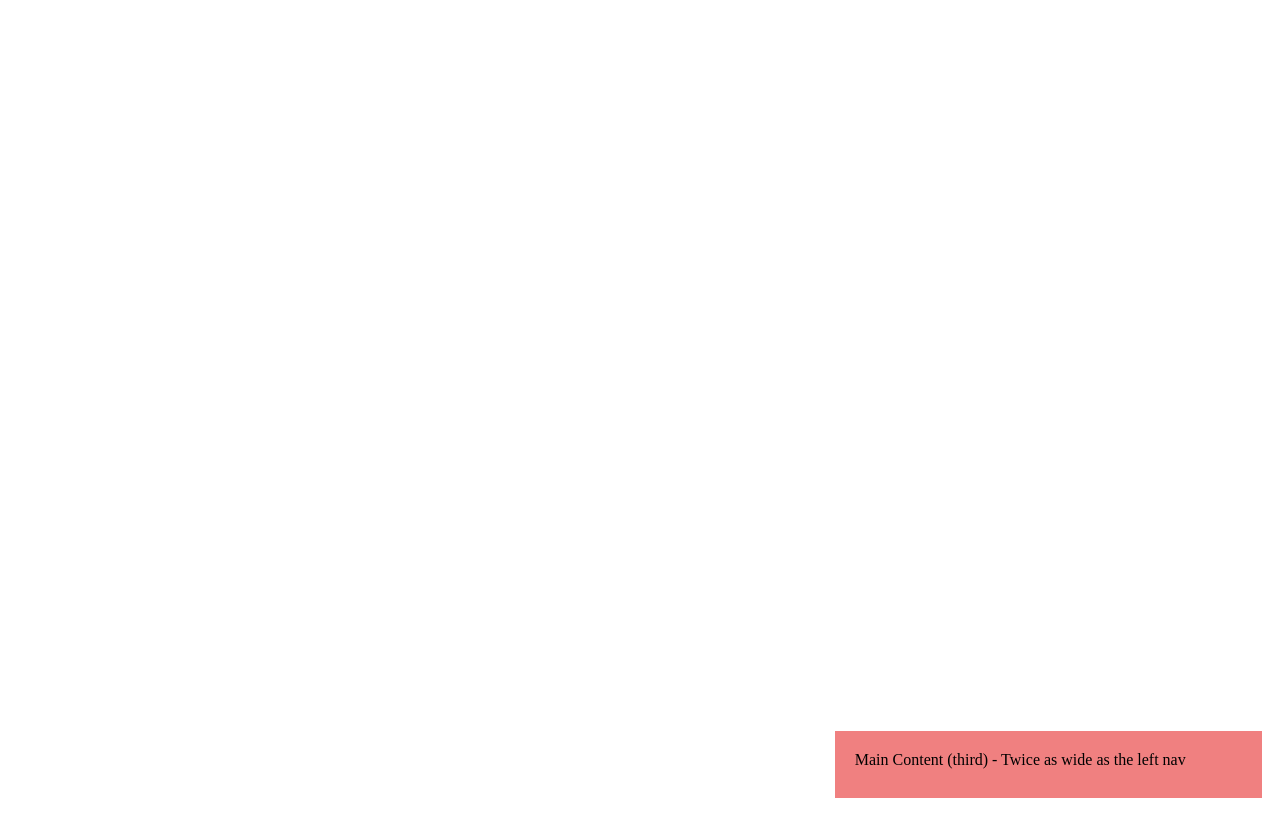
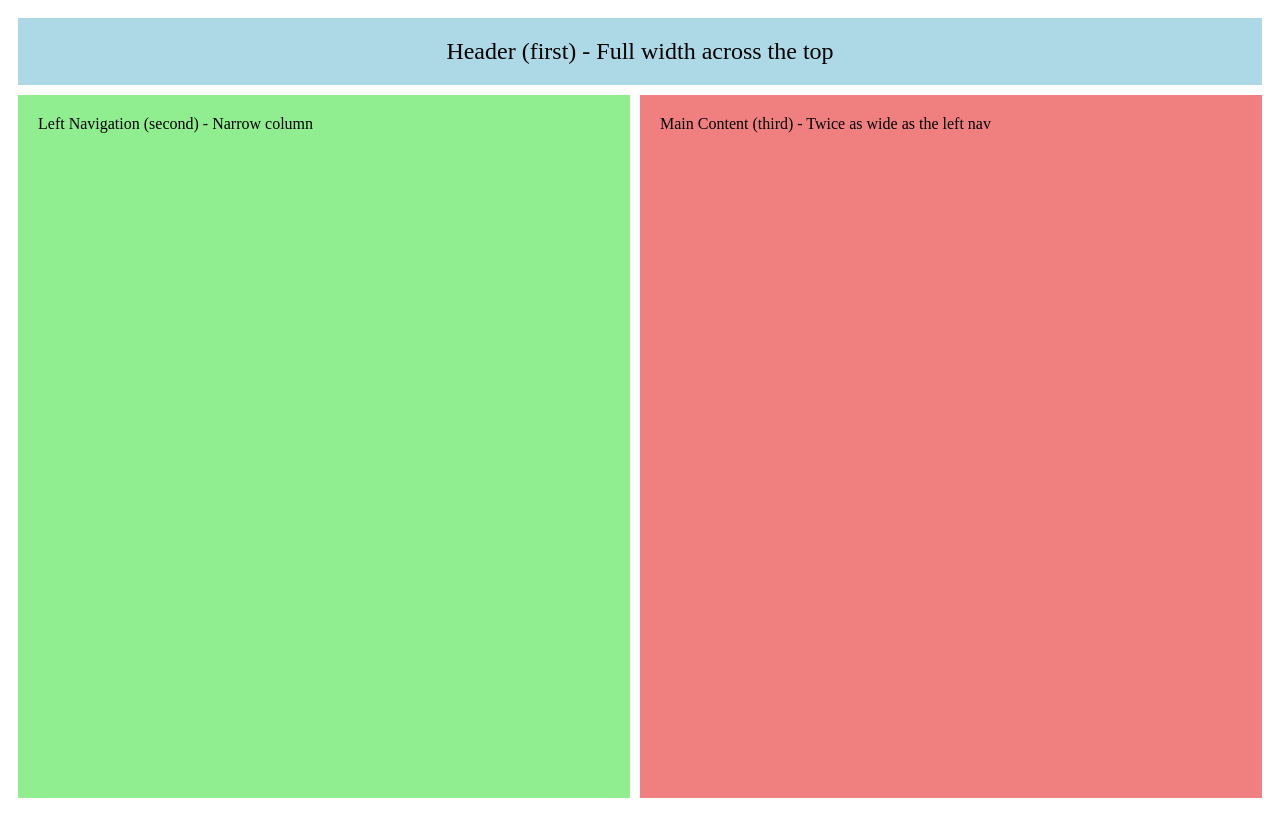
Before and after one commit to knightmoves-schools/028-grid-layout-caylebwest, a website: page index.html in a window 1280 px wide. Drawn offline with Linux system fonts and the light colour scheme.

Commit message:
Fix grid-template-areas in index.html

```diff
--- a/index.html
+++ b/index.html
@@ -5,7 +5,7 @@
         .grid-container {
             display: grid;
             grid-template-areas:
-                "header header header header"   /* Header spans full width (both columns) */
+                "header header header"   /* Header spans full width (both columns) */
                 "leftNav main main"
                 "leftNav main main";   /* Left nav (1 part) + Main (2 parts) */
             grid-template-columns: 2fr 2fr;   /* Main is twice as wide as leftNav */
```
